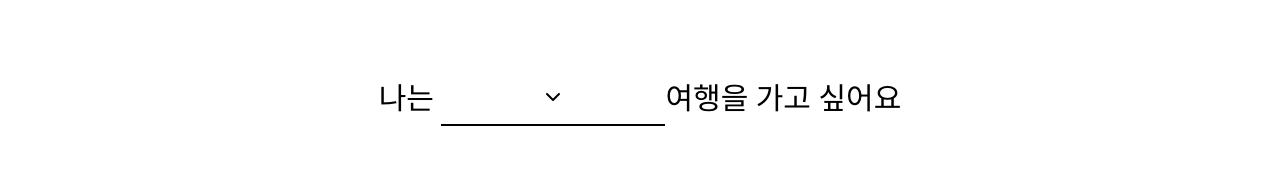
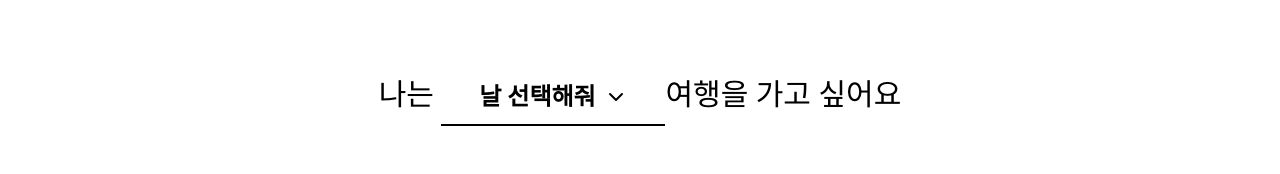
Before and after one commit to shyneeds/shyneeds_FE, a React (Create React App) app: page / in a window 1280 px wide. Shown: the part 542-716 px from the top of the page. Built offline with nearby package versions, Linux system fonts and the light colour scheme.

Commit message:
refac: 초기값 설정

```diff
--- a/src/components/personalSection/dropDown/Dropdown.tsx
+++ b/src/components/personalSection/dropDown/Dropdown.tsx
@@ -15,8 +15,9 @@ export const Dropdown = ({ selected, setSelected }: any) => {
   return (
     <DropdownBox>
       <DropdownBtn onClick={(e) =>
-      setIsActive(!isActive)}>
-        {selected}
+        setIsActive(!isActive)}
+      >
+        {selected ? selected : "날 선택해줘"}
         <FiChevronDown />
       </DropdownBtn>
       {isActive && (
```
